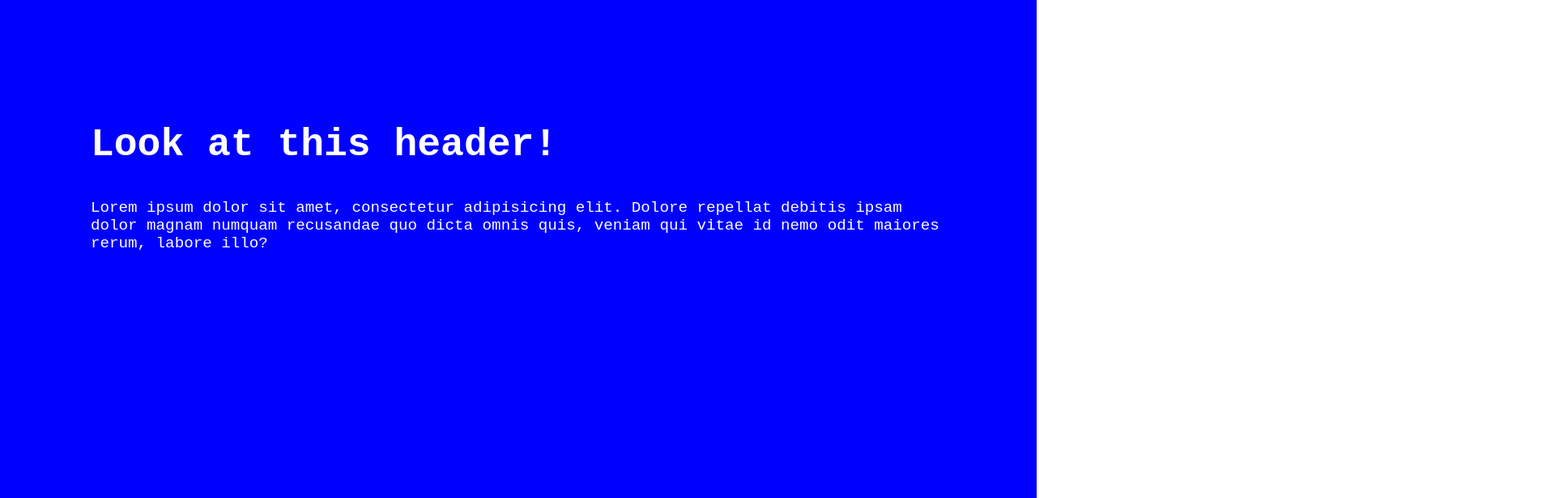
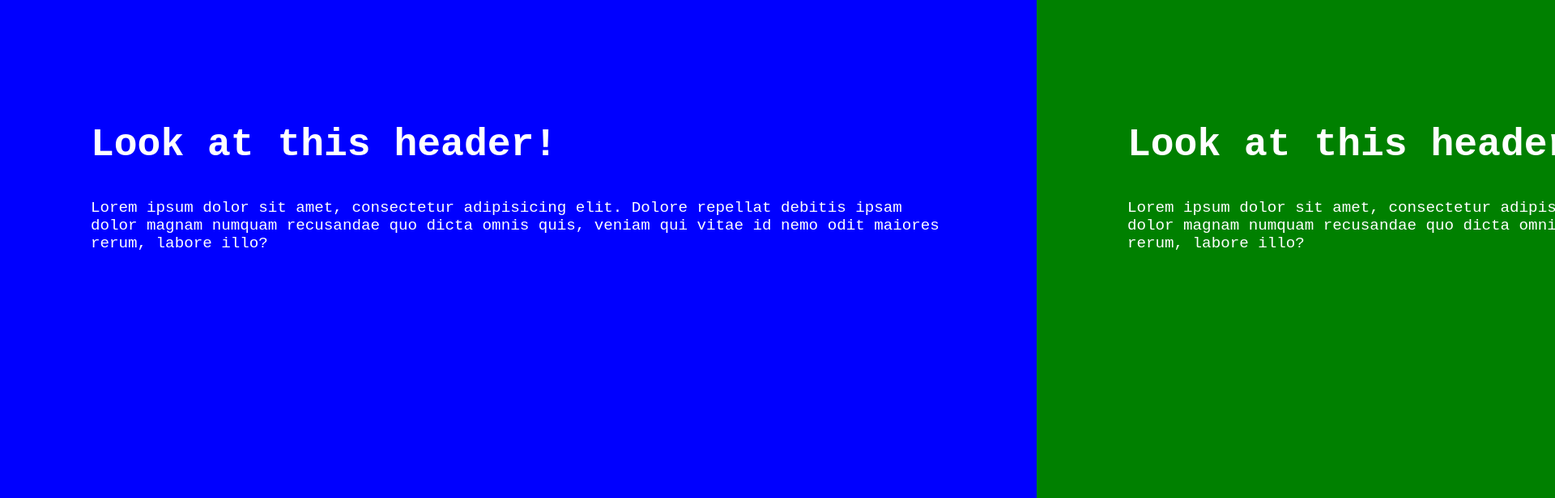
Before and after one commit to auztin410/Scroll-Test, a plain HTML site: page index.html in a window 1280 px wide. Shown: the top 616 px of the page at 81% size, 1920 px wide, since content can reach past the window. Drawn offline with Linux system fonts and the light colour scheme.

Commit message:
side scrolling

```diff
--- a/style.scss
+++ b/style.scss
@@ -1,13 +1,16 @@
 body {
     font-family: 'Courier New', Courier, monospace;
     margin: 0;
-    scroll-snap-type: y mandatory;
-    overflow-y: scroll;
+    scroll-snap-type: x mandatory;
+    overflow-x: scroll;
+    display: grid;
+    grid-template-columns: repeat(3, 100%);
 }
 
 section {
     padding: 7em;
     height: calc(100vh - 14em);
+    width: calc(100vw - 14em);
     color: white;
     scroll-snap-align: start;
 
```
Also changed, not shown: style.css, 1 other file.
